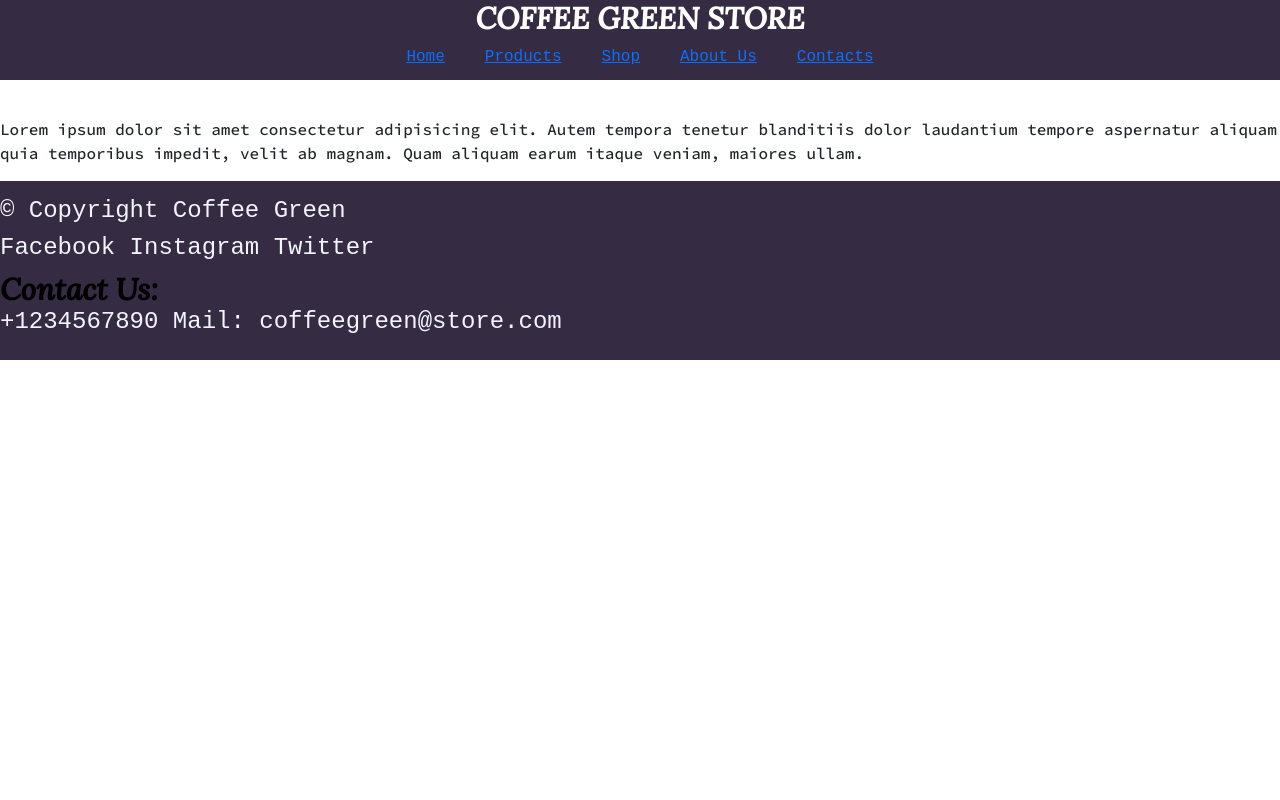
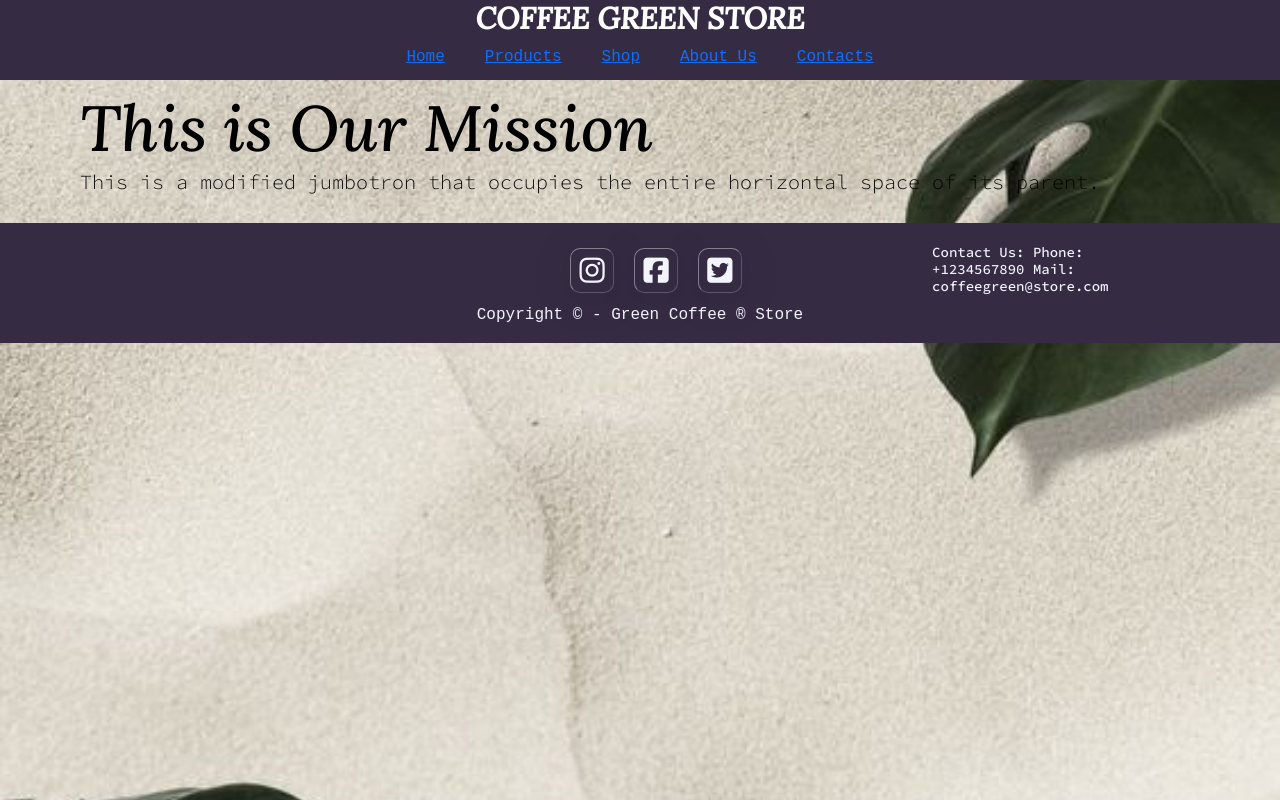
Before and after one commit to camilaluser/Camila-Paula-Luser, a website: page Aboutus.html in a window 1280 px wide. Drawn offline with Linux system fonts and the light colour scheme.

Commit message:
rediseñando

```diff
--- a/Aboutus.html
+++ b/Aboutus.html
@@ -26,7 +26,7 @@
         <link rel="stylesheet" href="./css/styles.css">
 </head>
 
-<body>
+<body class="mission">
 
    <!--HEADER-->
    <header>
@@ -53,25 +53,36 @@
                 </div>
         </div>
     </header>
-    <main class="html">
-        <div>
-            <h1 id="titulo.mission">This is our mission</h1>
-            <p>Lorem ipsum dolor sit amet consectetur adipisicing elit. Autem tempora tenetur blanditiis dolor laudantium tempore aspernatur aliquam quia temporibus impedit, velit ab magnam. Quam aliquam earum itaque veniam, maiores ullam.</p>
-
+    <main>
+        <div class="jumbotron jumbotron-fluid">
+            <div class="container">
+              <h1 class="display-3" style="color: black;">This is Our Mission</h1>
+              <p class="lead">This is a modified jumbotron that occupies
+                              the entire horizontal space of its parent.</p>
+            </div>
+          </div>
     </main>
 
-    <footer class="footer">
-        <h4>© Copyright Coffee Green</h4>
-        <h4> Facebook
-        Instagram
-        Twitter
-        </h4>
-        <h3>Contact Us:
-        </h3>
-        <h4>
-            +1234567890
-            Mail: coffeegreen@store.com
-        </h4>
-    </footer>
+    <footer>
+        <div class="row">
+            <nav class="offset-lg-4 col-lg-4" id="redes">
+                <ul>
+                    <li><a href="https://www.instagram.com/camiii.pl/" target="_blank"><i class="fa-brands fa-instagram"></i></a></li>
+                    <li><a href="https://www.facebook.com/cami.paula.33" target="_blank"><i class="fa-brands fa-facebook-square"></i></a></li>
+                    <li><a href="https://twitter.com/?lang=es" target="_blank"><i class="fa-brands fa-twitter-square"></i></a></li>
+                </ul>
+            </nav>
+        <div class="offset-lg-1 col-lg-1 " id="info">
+            <h4 class="small">
+                Contact Us:
+                Phone: +1234567890
+                Mail: coffeegreen@store.com
+            </h4 >
+        </div>
+        <div class="footer-container">
+            <span>Copyright &copy; - Green Coffee  &reg; Store</span>
+        </div>
+        </div>
+        </footer>
 </body>
 </html>
--- a/css/styles.css
+++ b/css/styles.css
@@ -11,6 +11,12 @@
  body {
    font-family: 'Courier New', Courier, monospace;
    font-size: 1rem;
+   height: 100%;
+   background-image: url(../images/ea4eea9a4c67ebdca7704cd65e970fc9.jpg) ;
+  background-position: center center;
+  background-repeat: no-repeat;
+  background-size: cover;
+  height: 100%;
  }
 
  .box{
@@ -186,7 +192,6 @@ justify-content: flex-start; }
 }
 #card, section.organic, section.recipes{
   display: inline-block;
-  background-color: #56803b;
   min-height: 200px;
   padding: 40px;
   width: 100%;
```
Also changed, not shown: contactos.html (+21 -13 lines), index.html (+5 -5 lines), products.html (+9 -8 lines), shop.html (+21 -18 lines), images/386f5144d0dd71e2696f7e9780fc2882.jpg (added), images/e461069201e22c1ca88601b2f116351c.jpg (added), images/ea4eea9a4c67ebdca7704cd65e970fc9.jpg (added).
